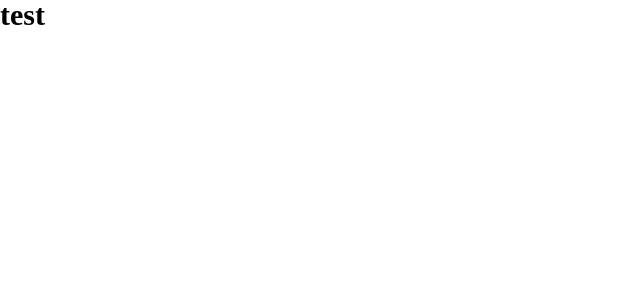
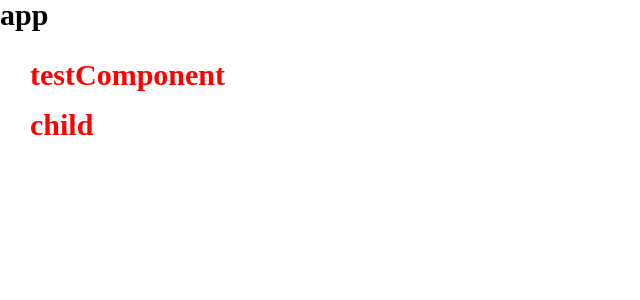
Before and after one commit to wasamilk/vue3_webpack_template, a Vue app: page / in a window 1280 px wide. Shown: the top 300 px of the page, without its empty margins (0-640 px from the left). Built offline with nearby package versions, Linux system fonts and the light colour scheme.

Commit message:
'finish_Vue'

```diff
--- a/index.html
+++ b/index.html
@@ -13,7 +13,7 @@
   <div id="app"></div>
 
 <!--component for test-->
-<!--  <div id="TestComponent"></div>-->
+  <div id="TestComponent"></div>
 
 <!--  fruit table v-if/ v-for study-->
 <!--  <div id="Fruit"></div>-->
--- a/package.json
+++ b/package.json
@@ -32,6 +32,7 @@
     "postcss-loader": "^5.2.0",
     "sass": "^1.32.8",
     "sass-loader": "^11.0.1",
+    "shortid": "^2.2.16",
     "style-loader": "^2.0.0",
     "vue-loader": "^17.0.1",
     "vue-style-loader": "^4.1.3",
--- a/src/App.vue
+++ b/src/App.vue
@@ -1,5 +1,5 @@
 <template>
-  <h1>test</h1>
+  <h1>app</h1>
 </template>
 
 <script>
--- /dev/null
+++ b/src/components/Child.vue
@@ -0,0 +1,16 @@
+<template>
+  <h1 ref="child">child</h1>
+</template>
+
+<script>
+export default {
+  name: "Child"
+}
+</script>
+
+<style scoped>
+span {
+  border: 1px solid black;
+  padding: 5px;
+}
+</style>
--- a/src/components/Fruit.vue
+++ b/src/components/Fruit.vue
@@ -92,9 +92,9 @@ export default{
       this.fruitsObj = this.fruitsObj.map(fruit => {
         // console.log(fruit)
         if (fruit.name === btnClass) {
-          if(btnType == '+'){
+          if(btnType === '+'){
             fruit.cnt += 1
-          }else if(fruit.cnt == 1){
+          }else if(fruit.cnt === 1){
             //remove
           }else {
             fruit.cnt -= 1
--- a/src/components/TestComponent.vue
+++ b/src/components/TestComponent.vue
@@ -1,15 +1,37 @@
 <template>
-  <h1> comp test </h1>
+  <div>
+    <h1 ref="title"> testComponent </h1>
+    <Child ref="child"/>
+  </div>
 </template>
 
 <script>
+import Child from "~/components/Child"
 export default {
-  name: "TestComponent"
+  name: "TestComponent",
+  components:{
+    Child
+  },
+  created() {
+    console.log(this.$refs.title)
+  },
+  mounted() {
+    console.log(this.$refs.title)
+    console.log(this.$refs.child.$refs.child)
+  }
 }
 </script>
 
 <style scoped>
-  h1{
+  h1 {
     color: red;
+    padding-bottom: 20px;
+  }
+  h3{
+    padding-top: 10px;
+    padding-bottom: 10px;
+  }
+  div {
+    padding: 30px;
   }
 </style>
```
Also changed, not shown: 1 other file (tests, documents, lock files or other folders).
